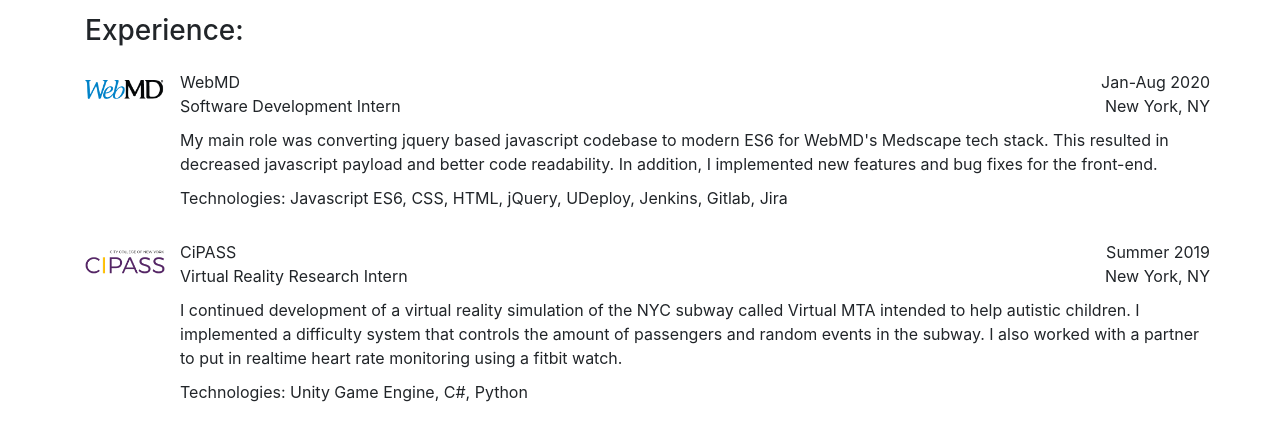
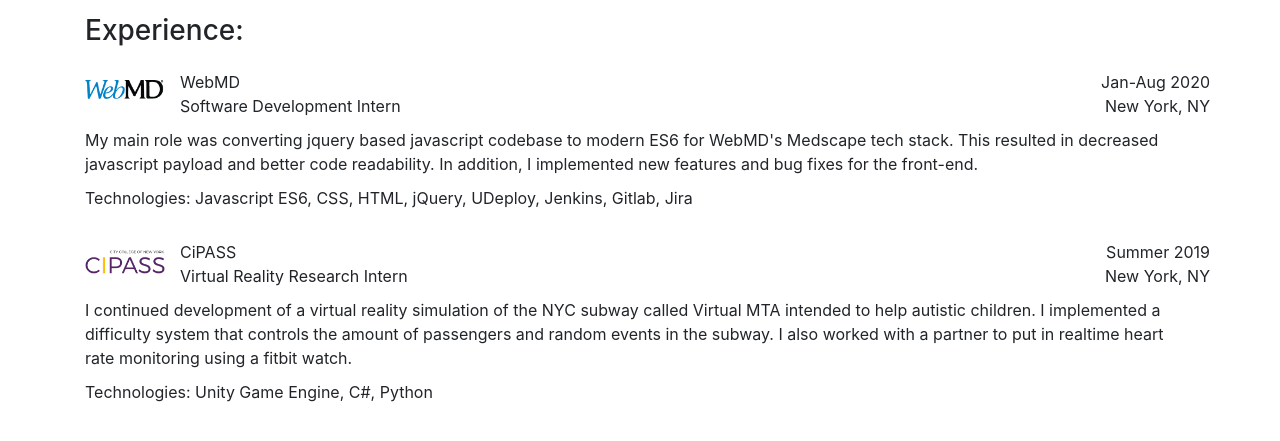
Before and after one commit to apparatusjazz/maui-arcuri-portfolio, a React (Create React App) app: page / in a window 1280 px wide. Shown: the part 335-776 px from the top of the page. Built offline with nearby package versions, Linux system fonts and the light colour scheme.

Commit message:
Changes card layout

```diff
--- a/src/components/experience-card.js
+++ b/src/components/experience-card.js
@@ -6,6 +6,9 @@
     return (
         <>
             <Container className="experience-card">
+                <Row>
+
+                    <Col>
                         <Row>
                             <Col md="auto" lg="auto" sm="auto" xs="auto">
                                 <img className="experience-img" src={props.image} />
@@ -19,12 +22,14 @@
                                     <span className="left">{props.position}</span>
                                     <span className="right">{props.location}</span>
                                 </Row>
-                        <Row className="description">
+                            </Col>
+                        </Row>
+                        <div className="description">
                             {props.description}
-                        </Row>
-                        <Row className="tech">
+                        </div>
+                        <div className="tech">
                             Technologies: {props.tech}
-                        </Row>
+                        </div>
                     </Col>
                 </Row>
             </Container>
```
Lines whose indentation alone changed are shown as unchanged.
